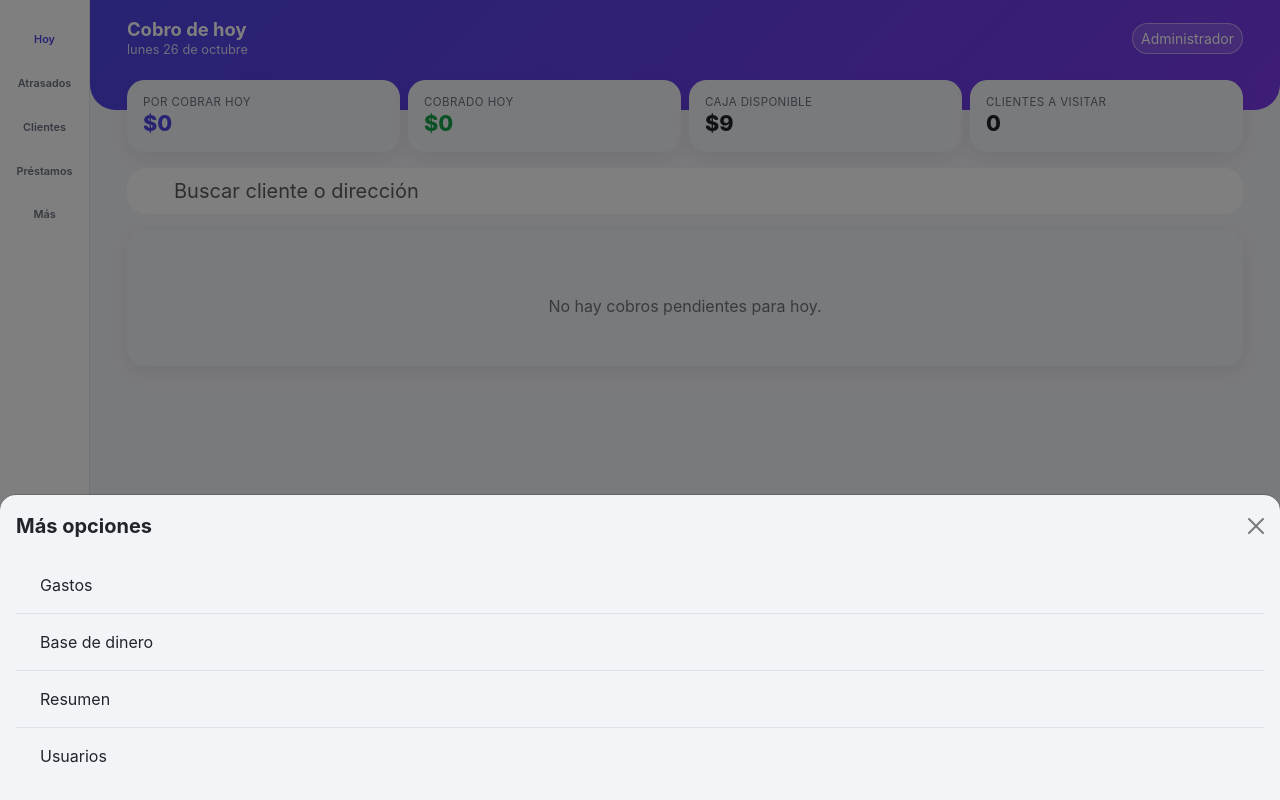
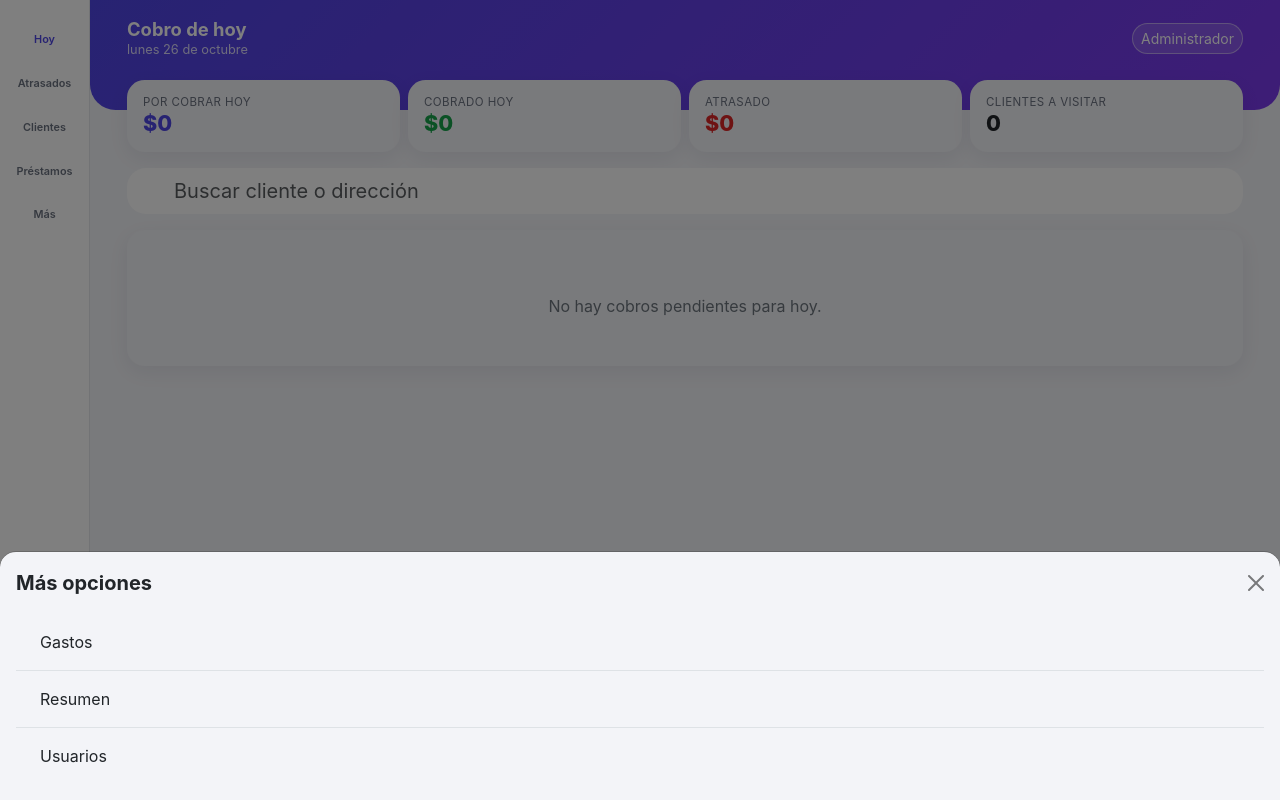
Before and after one commit to castrokof/appmoney, a Laravel app: page / in a window 1280 px wide, after a click on "Más". Run offline with Laravel 12, Linux system fonts and the light colour scheme; a user stored in the database is signed in; data comes from the database, SQL or seed files in the repository; tables that the repository leaves empty hold one stand-in row (values such as "Sample post"); style sheets or scripts are compiled from the project's sources.

Commit message:
Base de dinero opcional (apagada por defecto) y ajustes visuales para la app instalada
- COBROS_USAR_BASE=false por defecto: sin caja, sin validar al prestar, sin menú de base
- Safe areas (barra de estado y barra inferior) para modo standalone

Co-Authored-By: Claude Sonnet 5.5 <noreply@anthropic.com>
Claude-Session: https://claude.ai/code/session_012XFhu8yHoP8UaszXYCMj6D

```diff
--- a/app/Http/Controllers/BaseController.php
+++ b/app/Http/Controllers/BaseController.php
@@ -10,6 +10,11 @@ use Illuminate\Http\Request;
 class BaseController extends Controller
 {
     use ScopesByUser;
+
+    public function __construct()
+    {
+        abort_unless(config('cobros.usar_base'), 404);
+    }
 
     public function index(CajaService $caja)
     {
--- a/app/Http/Controllers/CobroController.php
+++ b/app/Http/Controllers/CobroController.php
@@ -24,11 +24,12 @@ class CobroController extends Controller
 
         $porCobrar = $prestamos->sum('hoy_calc');
         $cobradoHoy = (float) Pago::whereIn('user_id', $this->userIds())->whereDate('fecha', $hoy)->sum('valor');
-        $cajaTotal = collect($this->userIds())->sum(fn ($id) => $caja->caja($id));
+        $cajaTotal = config('cobros.usar_base') ? collect($this->userIds())->sum(fn ($id) => $caja->caja($id)) : null;
+        $atrasadoTotal = $prestamos->sum('atrasado_calc');
 
         $cals = $calificacion->paraClientes($prestamos->pluck('cliente_id')->all());
 
-        return view('cobro.hoy', compact('prestamos', 'porCobrar', 'cobradoHoy', 'cajaTotal', 'q', 'cals'));
+        return view('cobro.hoy', compact('prestamos', 'porCobrar', 'cobradoHoy', 'cajaTotal', 'atrasadoTotal', 'q', 'cals'));
     }
 
     public function atrasados(Request $request, CalificacionService $calificacion)
--- a/app/Http/Controllers/GastoController.php
+++ b/app/Http/Controllers/GastoController.php
@@ -22,7 +22,7 @@ class GastoController extends Controller
             ->orderByDesc('fecha')->orderByDesc('id')->get();
 
         $total = $gastos->sum('monto');
-        $cajaActual = $caja->caja(auth()->id());
+        $cajaActual = config('cobros.usar_base') ? $caja->caja(auth()->id()) : null;
         $mes = $inicio->format('Y-m');
 
         return view('gastos.index', compact('gastos', 'total', 'mes', 'cajaActual'));
@@ -34,7 +34,7 @@ class GastoController extends Controller
         $data['user_id'] = auth()->id();
 
         $advertencia = null;
-        if ($data['monto'] > $caja->caja($data['user_id'])) {
+        if (config('cobros.usar_base') && $data['monto'] > $caja->caja($data['user_id'])) {
             $advertencia = ' Atención: el gasto deja la caja en negativo.';
         }
 
--- a/config/cobros.php
+++ b/config/cobros.php
@@ -1,6 +1,9 @@
 <?php
 
 return [
-    // true: rechaza préstamos que superen la caja del cobrador. false: solo advierte.
+    // false (por defecto): sin control de base/caja. true: activa bases, caja y validación al prestar.
+    'usar_base' => env('COBROS_USAR_BASE', false),
+
+    // Solo aplica si usar_base=true. true: rechaza préstamos que superen la caja del cobrador. false: solo advierte.
     'bloquear_sin_base' => env('COBROS_BLOQUEAR_SIN_BASE', true),
 ];
--- a/resources/scss/app.scss
+++ b/resources/scss/app.scss
@@ -21,13 +21,18 @@ $min-contrast-ratio: 3;
     --brand-grad: linear-gradient(135deg, #4f46e5 0%, #7c3aed 100%);
 }
 
-body { padding-bottom: calc(var(--nav-h) + 1rem); }
+html { -webkit-tap-highlight-color: transparent; }
+body {
+    padding-bottom: calc(var(--nav-h) + env(safe-area-inset-bottom) + 1rem);
+    overscroll-behavior-y: none;
+    -webkit-font-smoothing: antialiased;
+}
 
 // Cabecera con degradado
 .app-header {
     background: var(--brand-grad);
     color: #fff;
-    padding: 1.1rem 1rem 3.2rem;
+    padding: calc(1.1rem + env(safe-area-inset-top)) 1rem 3.2rem;
     border-radius: 0 0 1.6rem 1.6rem;
 
     h1 { font-size: 1.15rem; font-weight: 700; margin: 0; }
@@ -52,7 +57,7 @@ body { padding-bottom: calc(var(--nav-h) + 1rem); }
 // Barra de navegación inferior (móvil)
 .bottom-nav {
     position: fixed; bottom: 0; left: 0; right: 0; z-index: 1030;
-    height: var(--nav-h);
+    height: calc(var(--nav-h) + env(safe-area-inset-bottom));
     background: #fff;
     border-top: 1px solid #e5e7eb;
     display: flex;
@@ -78,7 +83,7 @@ body { padding-bottom: calc(var(--nav-h) + 1rem); }
 
 // Login
 .login-wrap {
-    min-height: 100vh; display: flex; align-items: center; justify-content: center;
+    min-height: 100vh; min-height: 100dvh; display: flex; align-items: center; justify-content: center;
     background: var(--brand-grad); padding: 1rem;
 }
 .login-card { width: 100%; max-width: 400px; }
--- a/resources/views/cobro/hoy.blade.php
+++ b/resources/views/cobro/hoy.blade.php
@@ -4,7 +4,11 @@
     <div class="row g-2 mb-3">
         <div class="col-6 col-md-3"><div class="card card-soft stat"><div class="label">Por cobrar hoy</div><div class="value text-primary">${{ number_format($porCobrar, 0, ',', '.') }}</div></div></div>
         <div class="col-6 col-md-3"><div class="card card-soft stat"><div class="label">Cobrado hoy</div><div class="value text-success">${{ number_format($cobradoHoy, 0, ',', '.') }}</div></div></div>
-        <div class="col-6 col-md-3"><div class="card card-soft stat"><div class="label">Caja disponible</div><div class="value {{ $cajaTotal < 0 ? 'text-danger' : '' }}">${{ number_format($cajaTotal, 0, ',', '.') }}</div></div></div>
+        @if ($cajaTotal !== null)
+            <div class="col-6 col-md-3"><div class="card card-soft stat"><div class="label">Caja disponible</div><div class="value {{ $cajaTotal < 0 ? 'text-danger' : '' }}">${{ number_format($cajaTotal, 0, ',', '.') }}</div></div></div>
+        @else
+            <div class="col-6 col-md-3"><div class="card card-soft stat"><div class="label">Atrasado</div><div class="value text-danger">${{ number_format($atrasadoTotal, 0, ',', '.') }}</div></div></div>
+        @endif
         <div class="col-6 col-md-3"><div class="card card-soft stat"><div class="label">Clientes a visitar</div><div class="value">{{ $prestamos->count() }}</div></div></div>
     </div>
 
--- a/resources/views/gastos/index.blade.php
+++ b/resources/views/gastos/index.blade.php
@@ -42,7 +42,7 @@
                 <input name="descripcion" id="gDesc" maxlength="150" class="form-control" required>
                 <label class="form-label fw-semibold mt-3">Fecha</label>
                 <input name="fecha" id="gFecha" type="date" class="form-control">
-                <div class="small text-secondary mt-2">Tu caja actual: ${{ number_format($cajaActual, 0, ',', '.') }}</div>
+                @if ($cajaActual !== null)<div class="small text-secondary mt-2">Tu caja actual: ${{ number_format($cajaActual, 0, ',', '.') }}</div>@endif
             </div>
             <div class="modal-footer border-0 pt-0"><button class="btn btn-primary btn-lg w-100 fw-bold">Guardar</button></div>
         </form>
--- a/resources/views/layouts/nav.blade.php
+++ b/resources/views/layouts/nav.blade.php
@@ -6,10 +6,10 @@
         ['prestamos.index', 'bi-journal-text', 'Préstamos'],
     ];
     $mas = [
-        ['gastos.index', 'bi-receipt', 'Gastos', false],
-        ['bases.index', 'bi-bank', 'Base de dinero', true],
-        ['resumen', 'bi-bar-chart-line', 'Resumen', true],
-        ['usuarios.index', 'bi-person-gear', 'Usuarios', true],
+        ['gastos.index', 'bi-receipt', 'Gastos', false, false],
+        ['bases.index', 'bi-bank', 'Base de dinero', true, true],
+        ['resumen', 'bi-bar-chart-line', 'Resumen', true, false],
+        ['usuarios.index', 'bi-person-gear', 'Usuarios', true, false],
     ];
     $gestor = auth()->user()->esGestor();
     $grupo = fn ($n) => explode('.', $n)[0];
@@ -32,8 +32,8 @@
         <button type="button" data-instalar class="btn btn-primary w-100 fw-bold rounded-pill mb-2 d-none"><i class="bi bi-download"></i> Instalar app en el celular</button>
         <div class="alert alert-info small py-2 d-none" data-instalar-ios>Para instalar: toca <i class="bi bi-box-arrow-up"></i> Compartir y luego «Añadir a pantalla de inicio».</div>
         <div class="list-group list-group-flush">
-            @foreach ($mas as [$name, $icon, $label, $soloGestor])
-                @if (! $soloGestor || $gestor)
+            @foreach ($mas as [$name, $icon, $label, $soloGestor, $requiereBase])
+                @if ((! $soloGestor || $gestor) && (empty($requiereBase) || config('cobros.usar_base')))
                     <a class="list-group-item list-group-item-action py-3" href="{{ route($name) }}">
                         <i class="bi {{ $icon }} me-2 text-primary"></i>{{ $label }}
                     </a>
--- a/resources/views/resumen/index.blade.php
+++ b/resources/views/resumen/index.blade.php
@@ -17,13 +17,13 @@
 
     <h2 class="h6 fw-bold text-uppercase text-secondary mt-4">Por cobrador</h2>
     <div class="card card-soft mb-3"><div class="table-responsive"><table class="table table-sm align-middle mb-0">
-        <thead><tr><th>Cobrador</th><th class="text-end">Cobrado</th><th class="text-end">Prestado</th><th class="text-end">Gastos</th><th class="text-end">Caja</th></tr></thead>
+        <thead><tr><th>Cobrador</th><th class="text-end">Cobrado</th><th class="text-end">Prestado</th><th class="text-end">Gastos</th>@if (config('cobros.usar_base'))<th class="text-end">Caja</th>@endif</tr></thead>
         <tbody>@foreach ($cobradoresRows as $r)
             <tr><td>{{ $r['usuario']->name }}</td>
                 <td class="text-end">${{ number_format($r['cobrado_periodo'], 0, ',', '.') }}</td>
                 <td class="text-end">${{ number_format($r['prestado'], 0, ',', '.') }}</td>
                 <td class="text-end">${{ number_format($r['gastos'], 0, ',', '.') }}</td>
-                <td class="text-end fw-bold {{ $r['caja'] < 0 ? 'text-danger' : '' }}">${{ number_format($r['caja'], 0, ',', '.') }}</td></tr>
+                @if (config('cobros.usar_base'))<td class="text-end fw-bold {{ $r['caja'] < 0 ? 'text-danger' : '' }}">${{ number_format($r['caja'], 0, ',', '.') }}</td>@endif</tr>
         @endforeach</tbody>
     </table></div></div>
 
```
Also changed, not shown: app/Http/Controllers/PrestamoController.php (+5 -2 lines), app/Services/PrestamoService.php (+8 -5 lines), resources/views/prestamos/create.blade.php (+8 -5 lines), tests/Feature/CobrosTest.php (+23 -0 lines), 3 other files.
